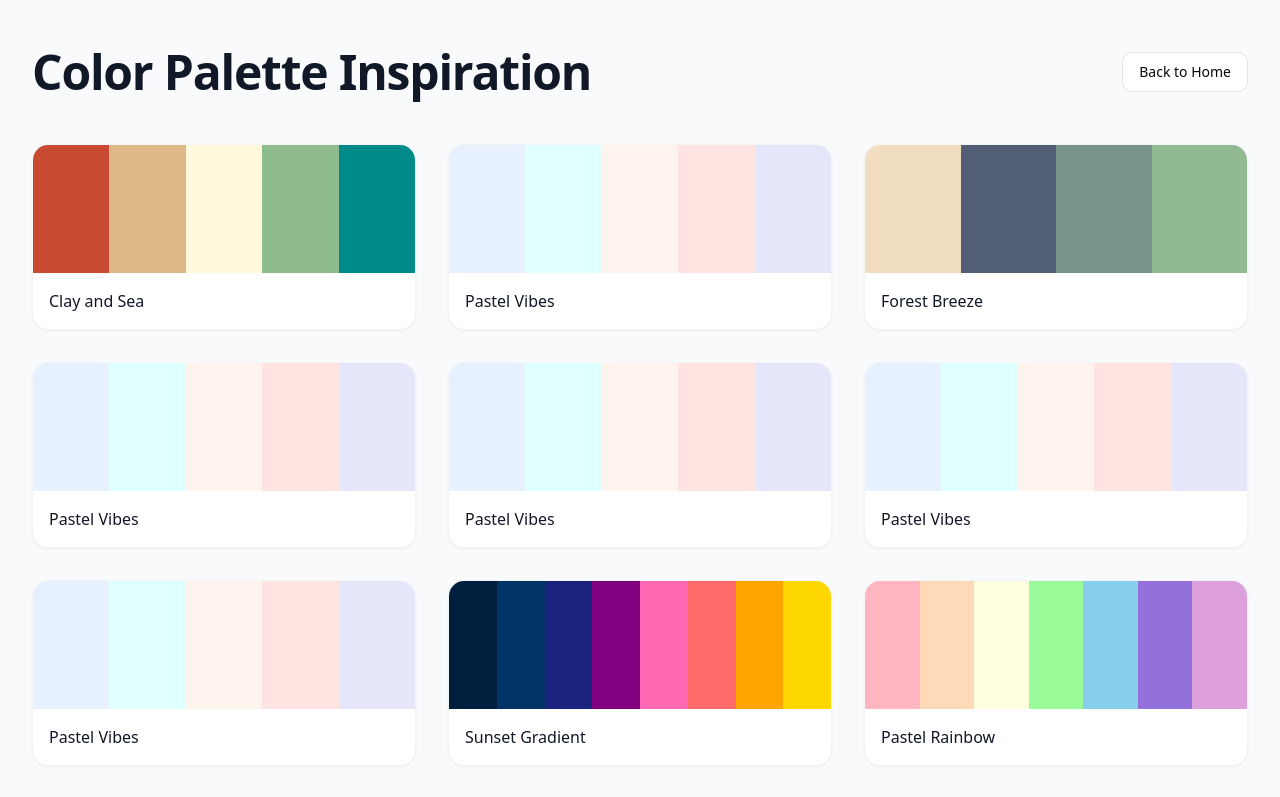
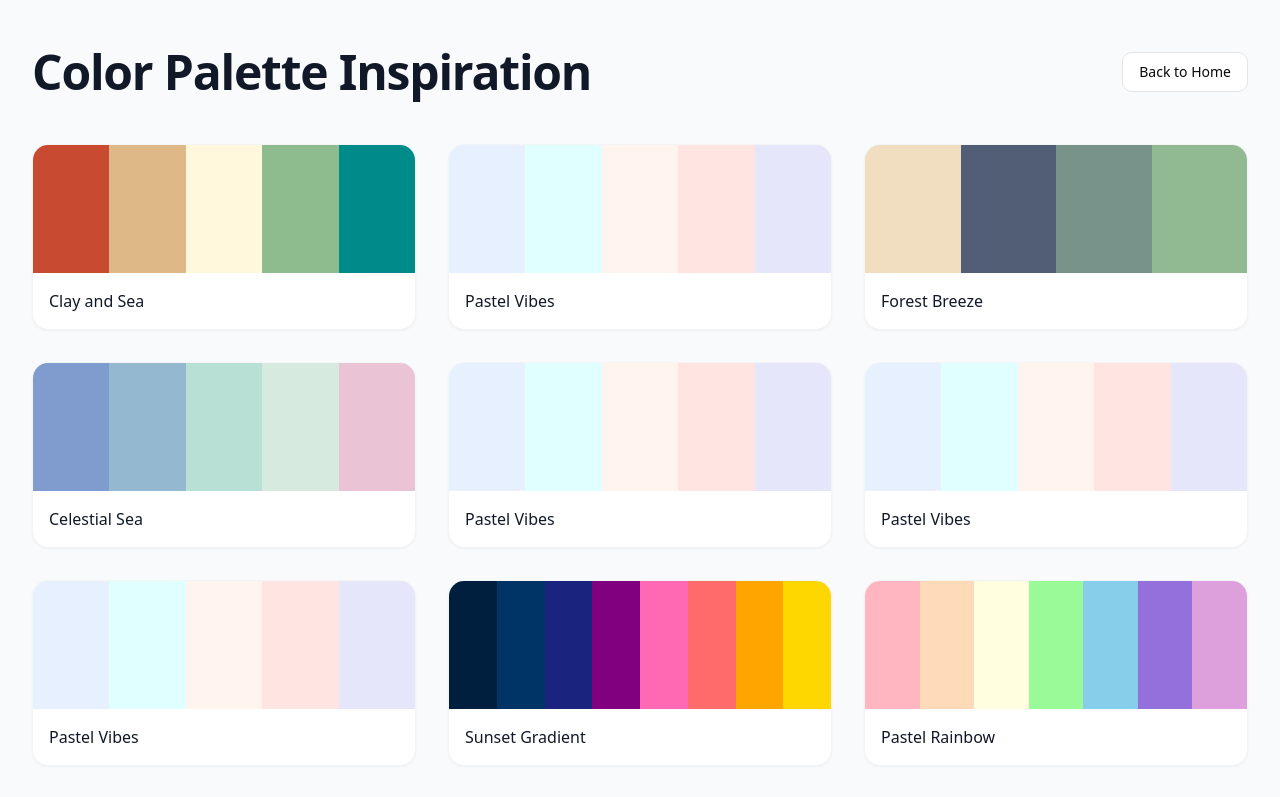
Before and after one commit to priyankasoni930/Color-Fusion, a React (Vite) app: page /palettes in a window 1280 px wide. Shown: the top 797 px of the page. Built offline with nearby package versions, Linux system fonts and the light colour scheme.

Commit message:
Update ColorPalettes.tsx

```diff
--- a/src/pages/ColorPalettes.tsx
+++ b/src/pages/ColorPalettes.tsx
@@ -31,9 +31,9 @@ const colorPalettes: ColorPalette[] = [
     colors: ["#f1ddbf", "#525e75", "#78938a", "#92ba92"],
   },
   {
-    name: "Pastel Vibes",
+    name: "Celestial Sea",
     likes: 784,
-    colors: ["#E6F0FF", "#E0FFFF", "#FFF5EE", "#FFE4E1", "#E6E6FA"],
+    colors: ["#809bce", "#95b8d1", "#b8e0d4", "#d6eadf", "#eac4d5"],
   },
   {
     name: "Pastel Vibes",
```
